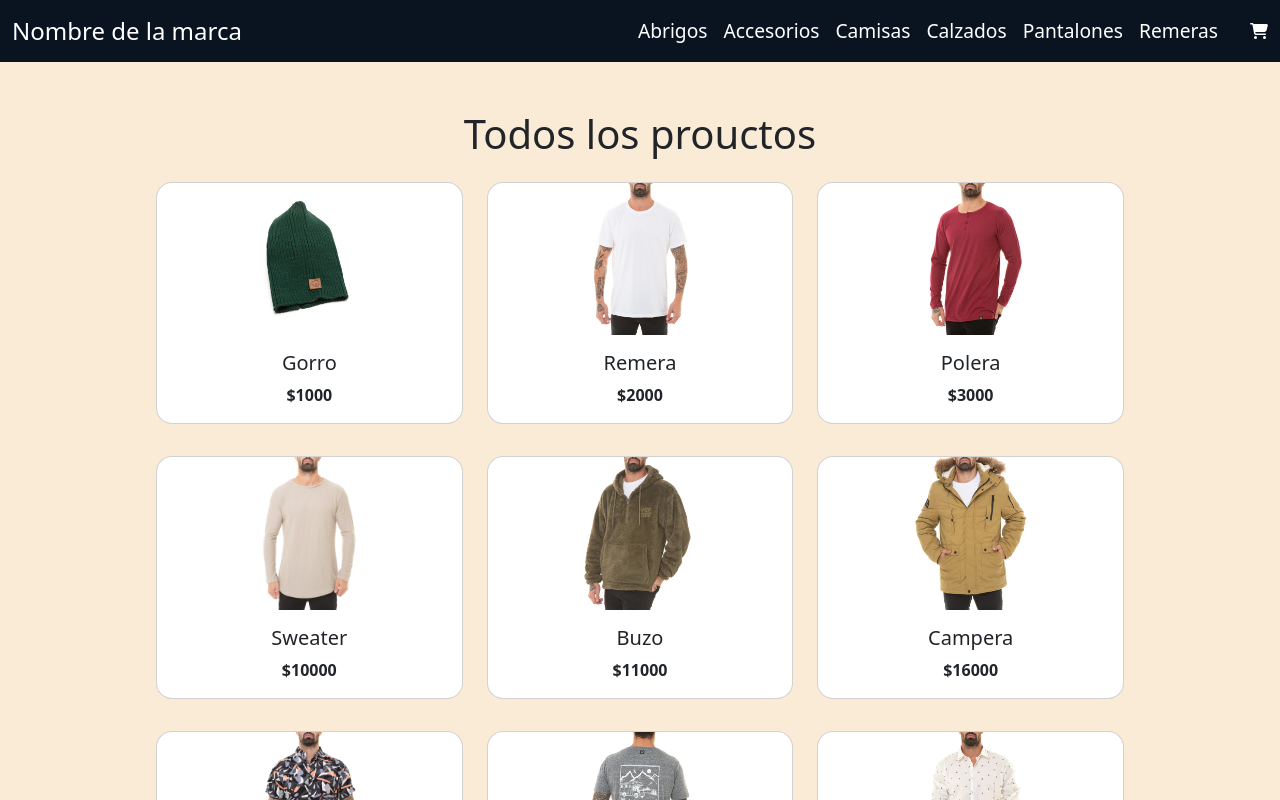
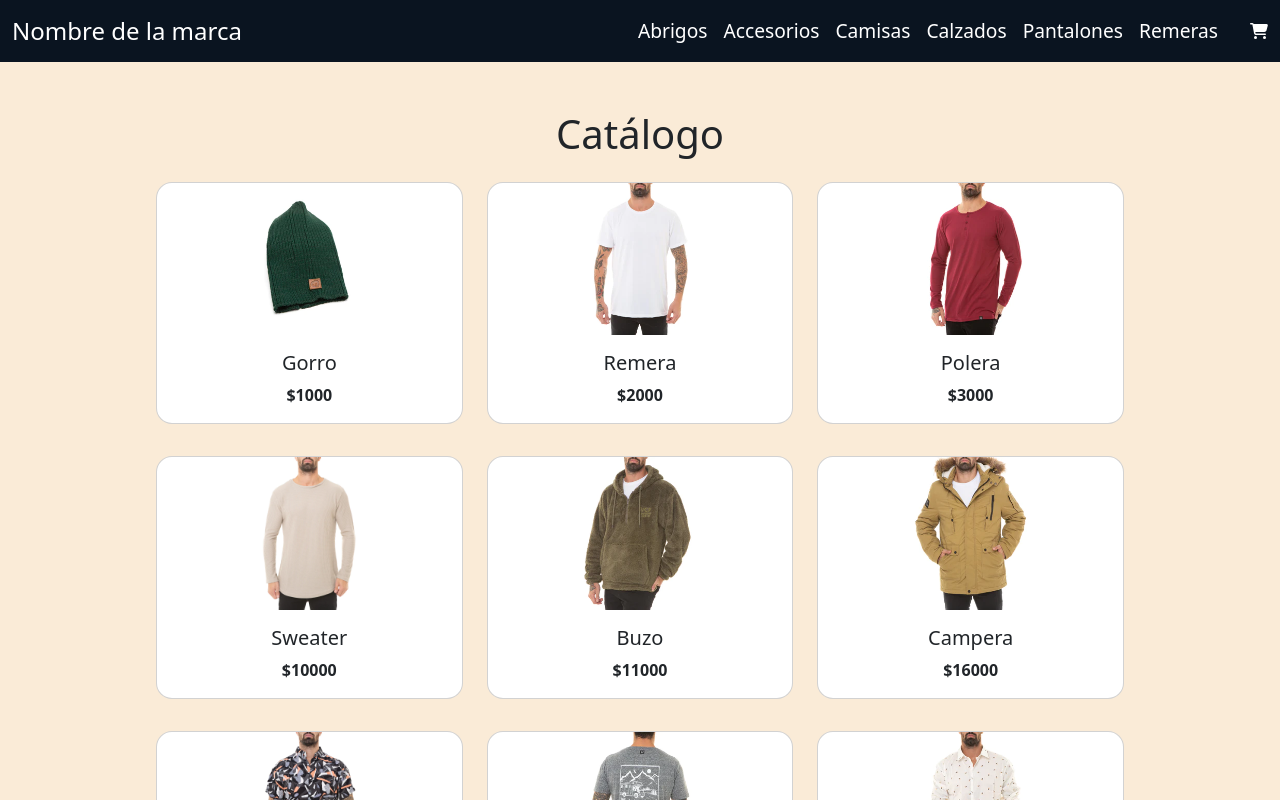
Before and after one commit to AgustinPaparo/Ecommerce-Paparo, a React (Create React App) app: page / in a window 1280 px wide. Shown: the top 800 px of the page. Built offline with nearby package versions, Linux system fonts and the light colour scheme.

Commit message:
Primer Entrega 1.2

```diff
--- a/src/components/containers/ItemListContainer.jsx
+++ b/src/components/containers/ItemListContainer.jsx
@@ -222,7 +222,7 @@ const ItemListContainer = () => {
 		<>
 			<NavBar />
 			<div id="contenido" className="text-center container-fluid py-5 px-5">
-				<h1>Todos los prouctos</h1>
+				<h1>Catálogo</h1>
 				<ItemList items={items} />
 			</div>
 			<Footer />
```
Also changed, not shown: 1 other file (tests, documents, lock files or other folders).
